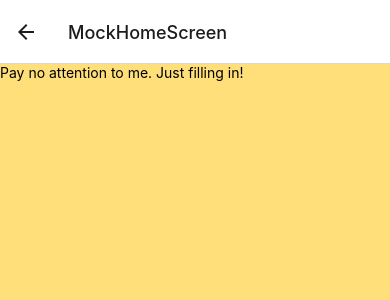
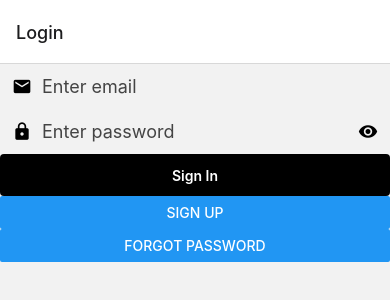
Before and after one commit to Full-Metal-Alchemist/NativEats, a React Native app in the folder app/: screen /MockHomeScreen in a window 390 px wide. Shown: the top 300 px of the page. Built offline with nearby package versions, Linux system fonts and the light colour scheme; no server answers.

Commit message:
auth implemented

```diff
--- a/app/App.jsx
+++ b/app/App.jsx
@@ -1,8 +1,10 @@
-import * as React from 'react';
+import React, { useState, createContext, useEffect } from 'react';
 // import { StatusBar } from 'expo-status-bar';
-import { StyleSheet, Text, View } from 'react-native';
+import { ActivityIndicator, View } from 'react-native';
 import { NavigationContainer } from '@react-navigation/native';
 import { createStackNavigator } from '@react-navigation/stack';
+import { onAuthStateChanged } from 'firebase/auth';
+import { auth } from './firebaseConfig';
 
 import MockHomeScreen from './screens/authentication/MockHomeScreen';
 import Login from './screens/authentication/Login';
@@ -12,26 +14,62 @@ import RecipesMain from './screens/recipes/RecipesMainScreen';
 import RecipesSingle from './screens/recipes/RecipesSingleScreen';
 import FoodieTour from './screens/tour/FoodieTour';
 
+export const AuthUserContext = createContext({});
 const Stack = createStackNavigator();
 
 export default function App() {
+  const [user, setUser] = useState(null);
+  const [isLoading, setIsLoading] = useState(true);
+
+  useEffect(() => {
+    const unsubAuth = onAuthStateChanged(auth, async (authUser) => {
+      try {
+        await (authUser ? setUser(authUser) : setUser(null));
+        setIsLoading(false);
+      } catch (err) {
+        console.log(err);
+      }
+    });
+    console.log('Unsub Auth', unsubAuth);
+    return unsubAuth;
+  }, []);
+
+  if (isLoading) {
     return (
+      <View>
+        <ActivityIndicator size="large" />
+      </View>
+    );
+  }
+
+  return (
+    <AuthUserContext.Provider value={{ user, setUser }}>
       <NavigationContainer>
+        {user
+          ? (
+            // screens accessible on login
             <Stack.Navigator
-        initialRouteName="Login"
+              initialRouteName="MockHomeScreen"
               screenOptions={{
                 headerStyle: { elevation: 0 },
                 cardStyle: { backgroundColor: '#ffdf7a' },
               }}
             >
-        <Stack.Screen name="Login" component={Login} />
-        <Stack.Screen name="Signup" component={Signup} />
-        <Stack.Screen name="ForgotPassword" component={ForgotPassword} />
               <Stack.Screen name="MockHomeScreen" component={MockHomeScreen} />
               <Stack.Screen name="RecipesMain" component={RecipesMain} />
               <Stack.Screen name="RecipesSingle" component={RecipesSingle} />
               <Stack.Screen name="FoodieTour" component={FoodieTour} />
             </Stack.Navigator>
+          )
+          : (
+            // screens accessible when not logged in
+            <Stack.Navigator initialRouteName="Login">
+              <Stack.Screen name="Login" component={Login} />
+              <Stack.Screen name="Signup" component={Signup} />
+              <Stack.Screen name="ForgotPassword" component={ForgotPassword} />
+            </Stack.Navigator>
+          )}
       </NavigationContainer>
+    </AuthUserContext.Provider>
   );
 }
--- a/app/screens/authentication/Login.jsx
+++ b/app/screens/authentication/Login.jsx
@@ -2,6 +2,7 @@ import React, { useState } from 'react';
 import {
   StyleSheet, View, Button,
 } from 'react-native';
+import { signInWithEmailAndPassword } from 'firebase/auth';
 
 import { LoginButton, LoginInput, LoginError } from './components';
 import { auth } from '../../firebaseConfig';
@@ -28,7 +29,7 @@ export default function Login({ navigation }) {
   const onLogin = async () => {
     try {
       if (email !== '' && password !== '') {
-        await auth.signInWithEmailAndPassword(email, password);
+        await signInWithEmailAndPassword(auth, email, password);
       }
     } catch (err) {
       setLoginError(err.message);
@@ -44,6 +45,7 @@ export default function Login({ navigation }) {
         leftIcon="email"
         value={email}
         onChangeText={(text) => setEmail(text)}
+        autoCapitalize="none"
       />
       <LoginInput
         placeholder="Enter password"
@@ -55,6 +57,7 @@ export default function Login({ navigation }) {
         value={password}
         onChangeText={(text) => setPassword(text)}
         handlePasswordVis={handlePasswordVis}
+        autoCapitalize="none"
       />
       {loginError ? <LoginError error={loginError} visible /> : null}
       <LoginButton title="Sign In" onPress={onLogin} />
--- a/app/screens/authentication/MockHomeScreen.jsx
+++ b/app/screens/authentication/MockHomeScreen.jsx
@@ -1,12 +1,36 @@
-import React from 'react';
+import React, { useContext } from 'react';
 import {
   Text, StyleSheet, View,
 } from 'react-native';
 
+// import { signOut } from 'firebase/auth';
+import { IconButton } from './components';
+import { AuthUserContext } from '../../App';
+import { auth } from '../../firebaseConfig';
+
 export default function MockHomeScreen({ navigation }) {
+  const { user } = useContext(AuthUserContext);
+  const handleSignOut = async () => {
+    try {
+      await auth.signOut();
+    } catch (err) {
+      console.log(err);
+    }
+  };
   return (
     <View>
       <Text>Pay no attention to me. Just filling in!</Text>
+      <Text>
+        User:
+        {' '}
+        {user.email}
+      </Text>
+      <IconButton name="logout" onPress={handleSignOut} />
+      <Text>
+        UID:
+        {' '}
+        {user.uid}
+      </Text>
     </View>
   );
 }
```
Lines whose indentation alone changed are shown as unchanged.
